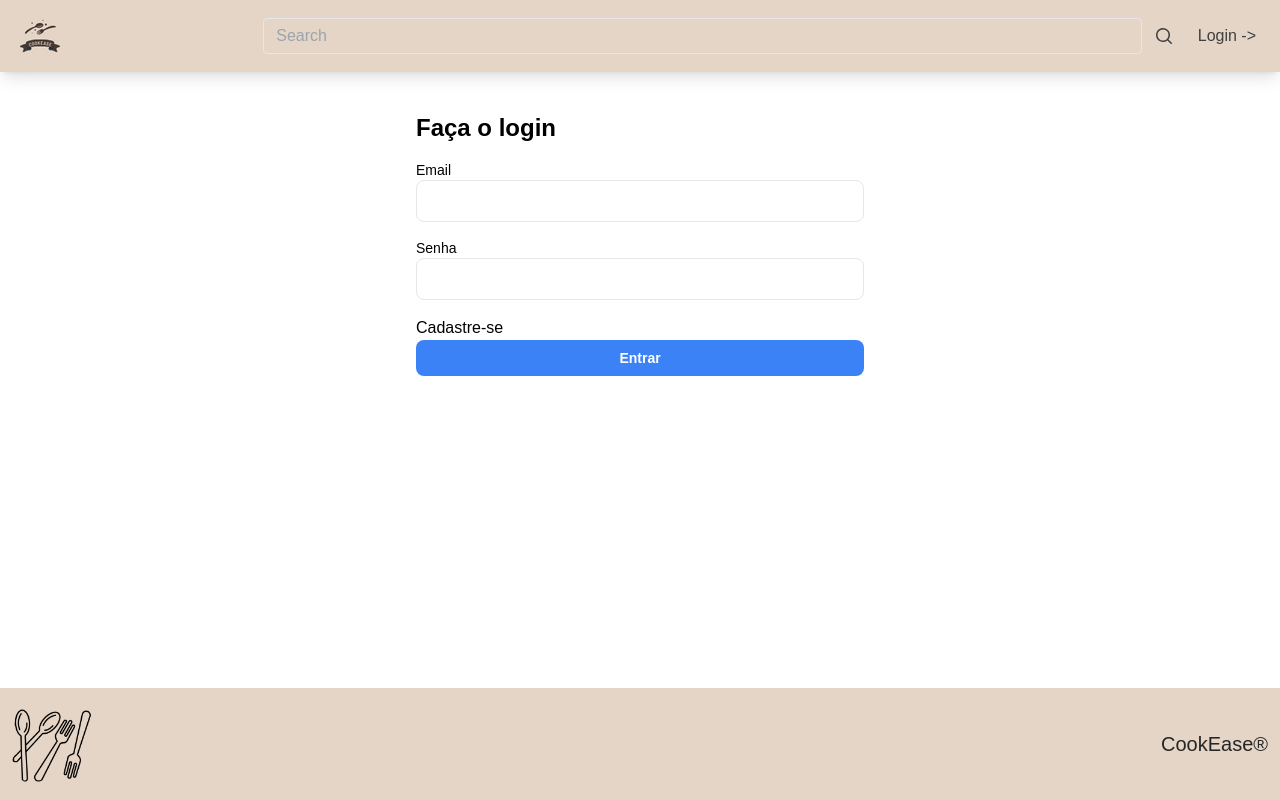
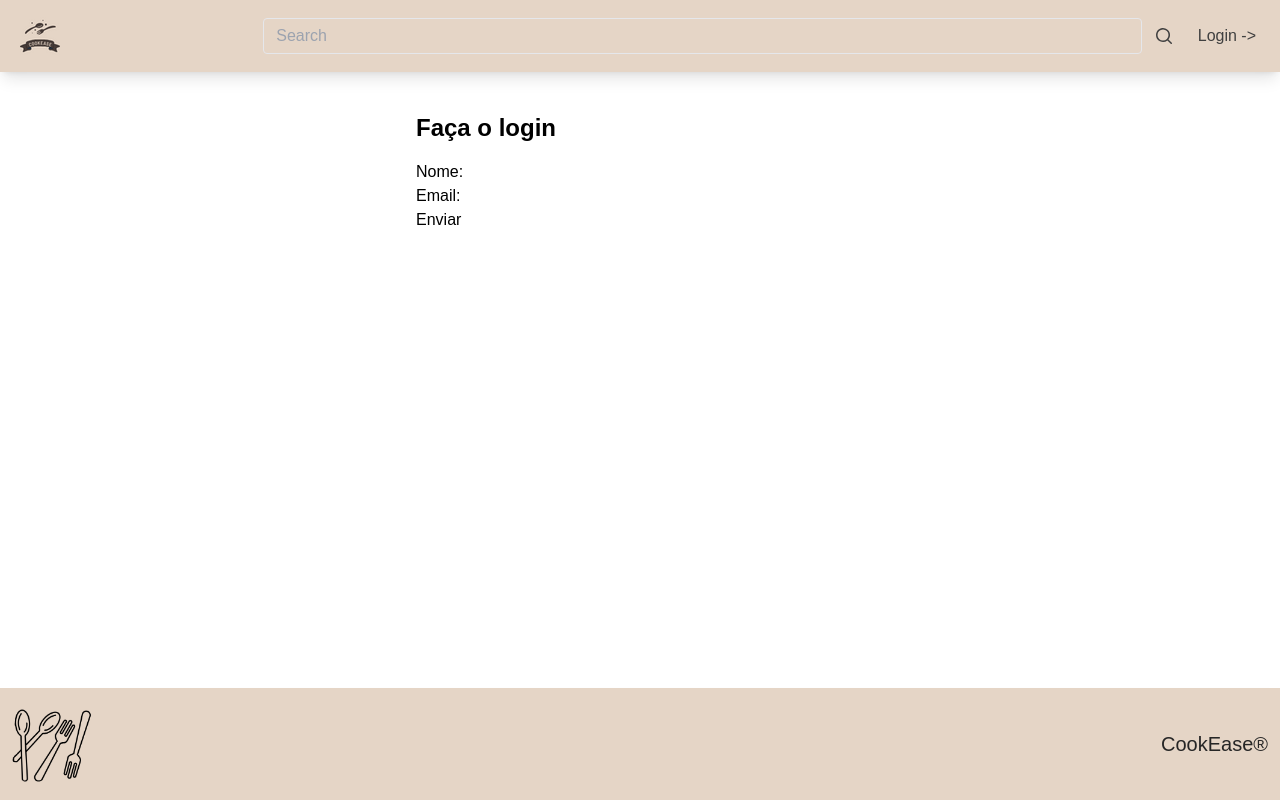
Before and after one commit to gabrielseffrin/cooking-easy, an Angular app: page /login in a window 1280 px wide. Built offline with nearby package versions, Linux system fonts and the light colour scheme.

Commit message:
Adicionando a feature-14

```diff
--- a/db.json
+++ b/db.json
@@ -1,4 +1,14 @@
 {
+  "teste": [
+    {
+      "id": 1,
+      "nome": "Cesar"
+    },
+    {
+      "nome": "seffrin",
+      "id": 2
+    }
+  ],
   "usuarios": [
     {
       "id_usuario": 1,
--- a/package.json
+++ b/package.json
@@ -15,7 +15,7 @@
     "@angular/common": "^16.2.0",
     "@angular/compiler": "^16.2.0",
     "@angular/core": "^16.2.6",
-    "@angular/forms": "^16.2.0",
+    "@angular/forms": "^16.2.6",
     "@angular/platform-browser": "^16.2.0",
     "@angular/platform-browser-dynamic": "^16.2.0",
     "@angular/router": "^16.2.0",
--- a/src/app/app.module.ts
+++ b/src/app/app.module.ts
@@ -1,6 +1,6 @@
 import { NgModule } from '@angular/core';
 import { BrowserModule } from '@angular/platform-browser';
-
+import { ReactiveFormsModule } from '@angular/forms';
 import { AppRoutingModule } from './app-routing.module';
 import { AppComponent } from './app.component';
 import { LoginComponent } from './login/login.component';
@@ -29,7 +29,7 @@ import { EditarReceitaComponent } from './editar-receita/editar-receita.componen
     ParentComponent,
     EditarReceitaComponent,
   ],
-  imports: [BrowserModule, AppRoutingModule, HttpClientModule],
+  imports: [BrowserModule, AppRoutingModule, HttpClientModule, ReactiveFormsModule],
   providers: [],
   bootstrap: [AppComponent],
 })
--- a/src/app/login/login.component.html
+++ b/src/app/login/login.component.html
@@ -1,7 +1,7 @@
 <div class="container mx-auto mt-10">
     <div class="max-w-md mx-auto">
         <h2 class="text-2xl font-semibold mb-4">Faça o login</h2>
-        <form>
+        <!-- <form>
             <div class="mb-4">
                 <label for="email" class="block text-sm font-medium">Email</label>
                 <input type="email" id="email" name="email" class="w-full px-4 py-2 border rounded-lg">
@@ -14,5 +14,23 @@
             <button type="submit"
                 class="w-full bg-blue-500 text-white text-sm font-semibold py-2 rounded-lg hover:bg-blue-600">Entrar</button>
         </form>
+    -->
+    <form [formGroup]="myForm" (ngSubmit)="onSubmit()">
+        <div>
+          <label for="name">Nome:</label>
+          <input type="text" id="name" formControlName="name">
+          <div *ngIf="myForm.get('name')?.hasError('pattern')">
+            Nome inválido.
+          </div>
+        </div>
+        <div>
+          <label for="email">Email:</label>
+          <input type="text" id="email" formControlName="email">
+          <div *ngIf="myForm.get('email')?.hasError('pattern')">
+            Email inválido.
+          </div>
+        </div>
+        <button type="submit" [disabled]="!myForm.valid">Enviar</button>
+      </form>
     </div>
 </div>
--- a/src/app/login/login.component.ts
+++ b/src/app/login/login.component.ts
@@ -1,4 +1,6 @@
 import { Component } from '@angular/core';
+import { HttpClient } from '@angular/common/http';
+import { FormBuilder, FormGroup, Validators } from '@angular/forms';
 
 @Component({
   selector: 'app-login',
@@ -7,4 +9,31 @@ import { Component } from '@angular/core';
 })
 export class LoginComponent {
 
+  myForm: FormGroup;
+
+  constructor(private formBuilder: FormBuilder, private http: HttpClient) {
+    this.myForm = this.formBuilder.group({
+      name: ['', [Validators.required, Validators.pattern(/^([a-zA-Z\s])+$/)]],
+      email: ['', [Validators.required, Validators.pattern(/^\w+([.-]?\w+)*@\w+([.-]?\w+)*(\.\w{2,3})+$/)]]
+    });
+  }
+
+  onSubmit() {
+    if (this.myForm.valid) {
+      const formData = this.myForm.value;
+      console.log(this.myForm.value)
+      localStorage.setItem('userData', JSON.stringify(formData));
+
+      const postData = {
+        nome: formData.name
+      };
+
+      this.http.post('http://localhost:3000/teste', postData)
+      .subscribe(response => {
+        console.log('POST bem-sucedido:', response);
+      }, error => {
+        console.error('Erro ao fazer POST:', error);
+      });
+    }
+  }
 }
```
Also changed, not shown: 1 other file (tests, documents, lock files or other folders).
